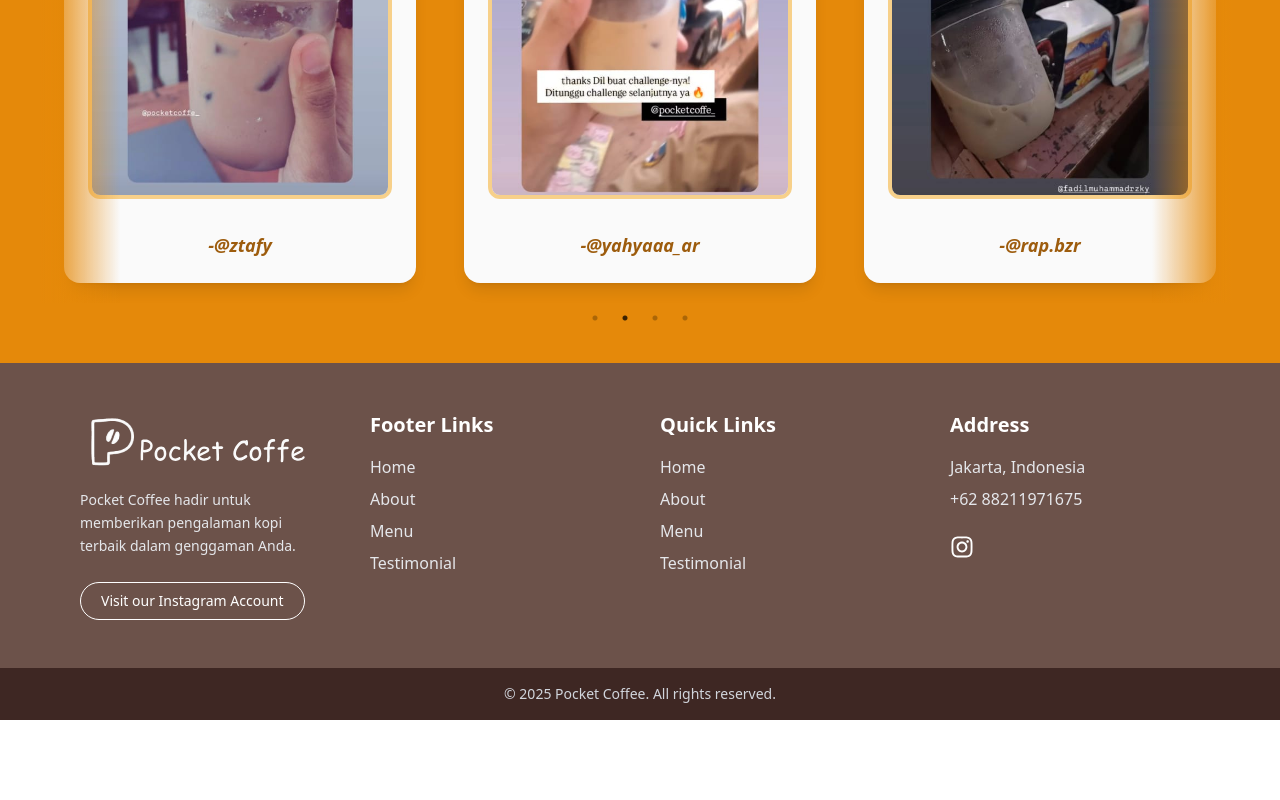
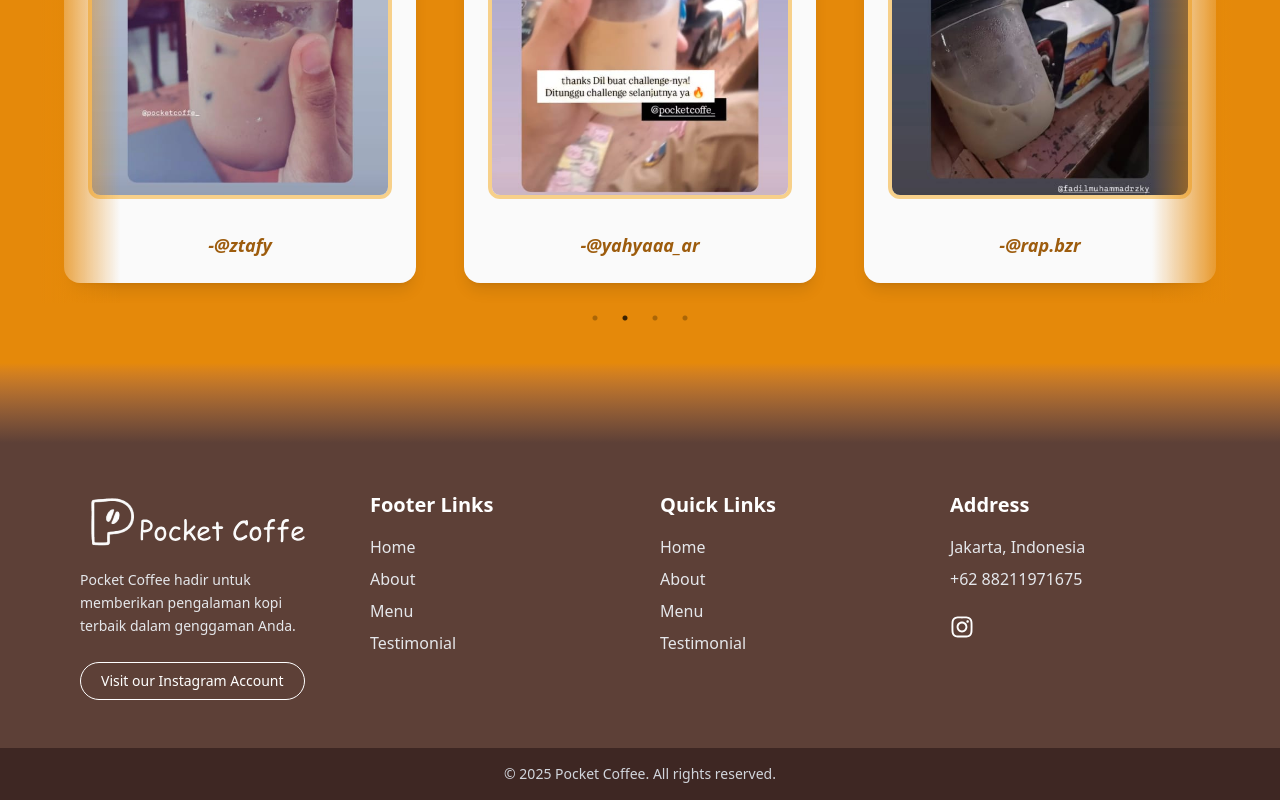
Before and after one commit to Athrsyd/Pocket-Coffe, a React (Vite) app: page / in a window 1280 px wide. Shown: the part 4088-4888 px from the top of the page. Before the commit the page ends 4808 px from the top, so only its background shows below. Built offline with nearby package versions, Linux system fonts and the light colour scheme; a web font is replaced by a local one.

Commit message:
modified:   src/Components/Footer/Footer.jsx 	new file:   src/Components/Trans/Trans4.jsx

```diff
--- a/src/Components/Footer/Footer.jsx
+++ b/src/Components/Footer/Footer.jsx
@@ -1,10 +1,13 @@
 import bg from "../../assets/FooterBg.jpg";
 import { FaFacebook, FaLinkedin, FaInstagram } from "react-icons/fa";
 import logo from "../../assets/Pocket Coffe Logo Hor.svg";
+import Trans4 from "../Trans/Trans4.jsx";
 
 
 const Footer = () => {
   return (
+    <>
+    <Trans4 />
     <footer className="relative text-putih overflow-hidden">
       {/* Background Image */}
       <div
@@ -12,7 +15,7 @@ const Footer = () => {
         // style={{ backgroundImage: `url(${bg})` }}
       >
         {/* Overlay */}
-        <div className="absolute inset-0 bg-[#5D4037]/90"></div>
+        <div className="absolute inset-0 bg-[#5D4037]"></div>
       </div>
 
       {/* Content */}
@@ -93,6 +96,7 @@ const Footer = () => {
         </div>
       </div>
     </footer>
+    </>
   )
 }
 
--- /dev/null
+++ b/src/Components/Trans/Trans4.jsx
@@ -0,0 +1,11 @@
+
+const Trans3 = () => {
+  return (
+    <div>
+        <div className="bg-linear-to-b from-secondary to-[#5D4037] py-10 px-5 sm:px-20 lg:px-40 flex flex-col justify-center items-center gap-6">
+        </div>
+    </div>
+  )
+}
+
+export default Trans3
```
